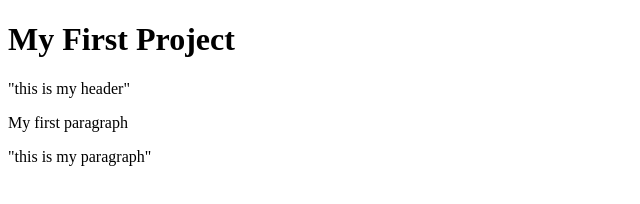
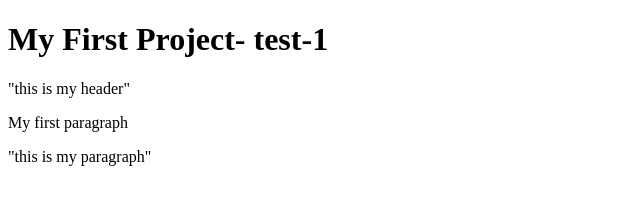
Before and after one commit to AryaKris/my-new-repo, a plain HTML site: page index.html in a window 1280 px wide. Shown: the whole page, without its empty margins (0-640 px from the left). Drawn offline with Linux system fonts and the light colour scheme.

Commit message:
testing -1

```diff
--- a/index.html
+++ b/index.html
@@ -1,7 +1,7 @@
 <!DOCTYPE html>
 <html>
     <body>
-        <h1>My First Project</h1>"this is my header"
+        <h1>My First Project- test-1 </h1>"this is my header"
         <p>My first paragraph</p>"this is my paragraph"
     </body>
 </html>
```
